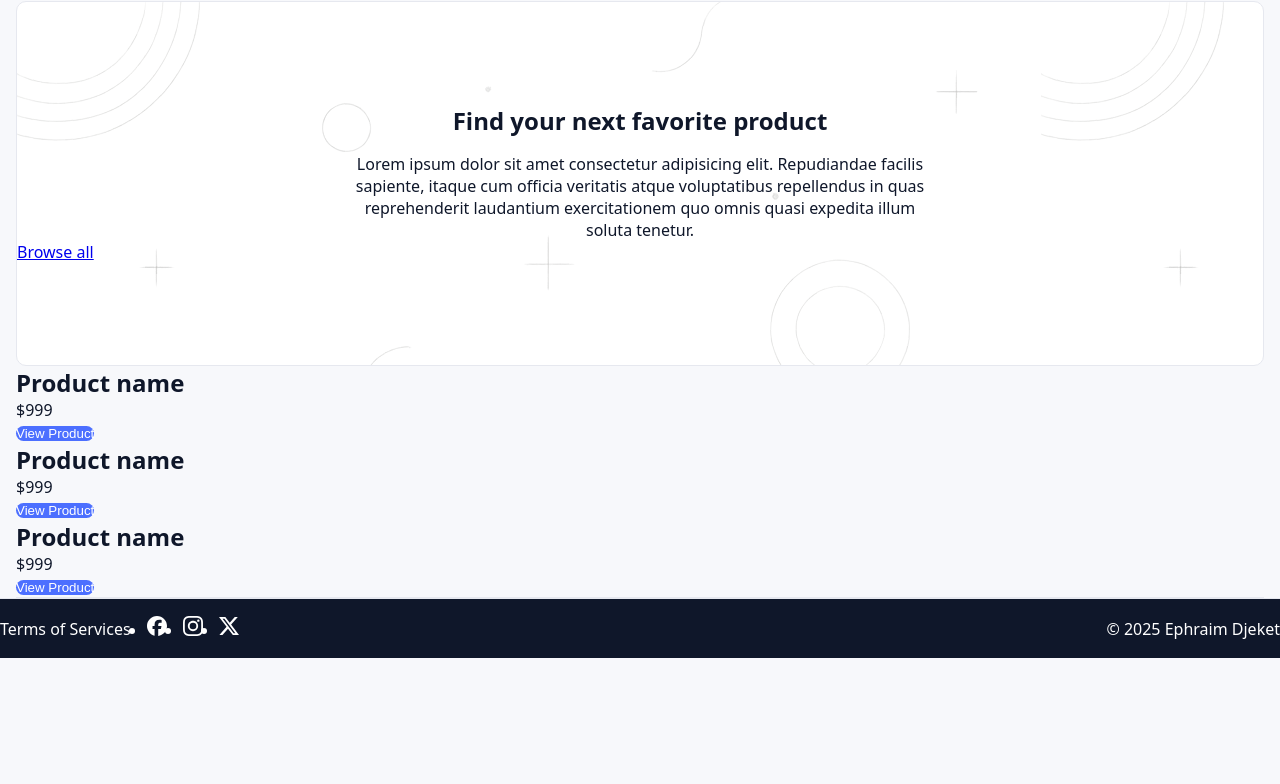
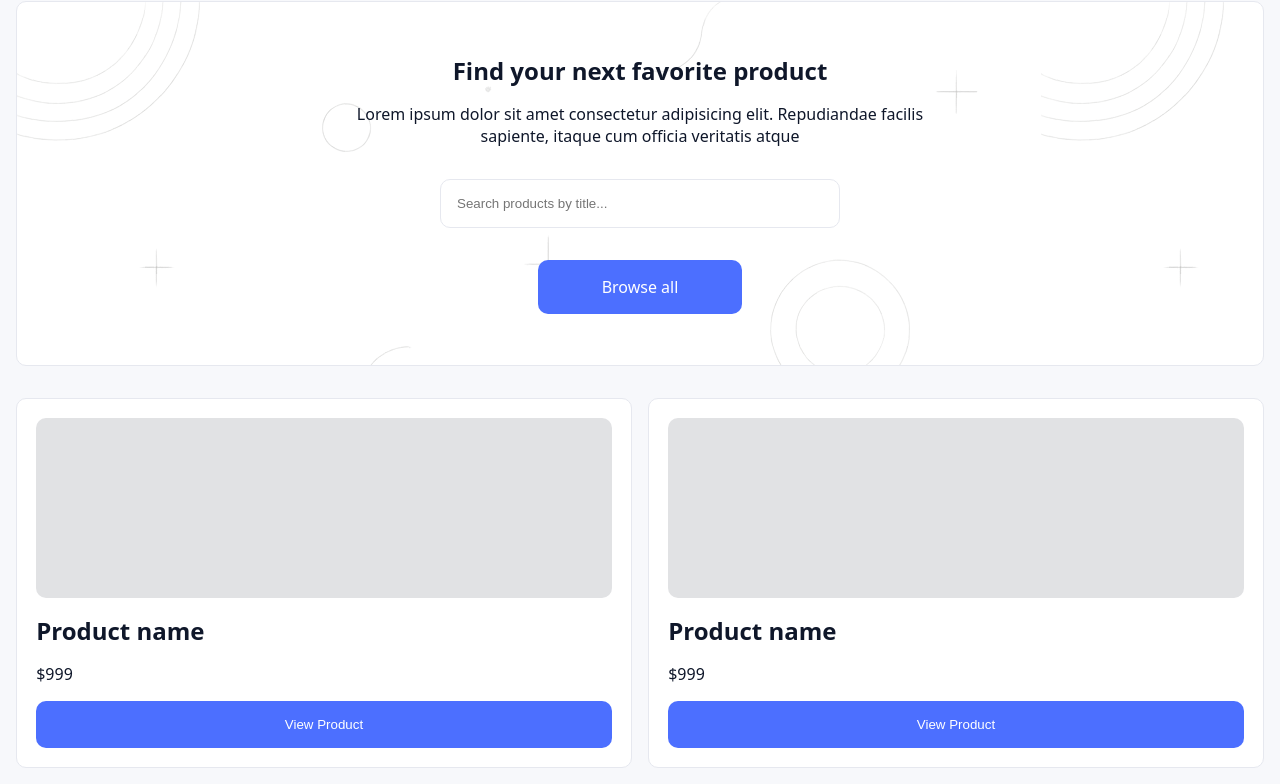
Before and after one commit to ephraimdjeket/lumen-eCom-store, a React (Vite) app: page / in a window 1280 px wide. Shown: the part 121-905 px from the top of the page. Before the commit the page ends 800 px from the top, so only its background shows below. Built offline with nearby package versions, Linux system fonts and the light colour scheme.

Commit message:
Improved the html structure

```diff
--- a/src/pages/Home/index.jsx
+++ b/src/pages/Home/index.jsx
@@ -1,4 +1,6 @@
 import h from "./Home.module.css";
+import Card from "../../components/Card";
+
 
 export default function Home() {
   return (
@@ -8,42 +10,18 @@ export default function Home() {
           <div className={h.herocontent}>
             <div>
               <h2>Find your next favorite product</h2>
-              <p>Lorem ipsum dolor sit amet consectetur adipisicing elit. Repudiandae facilis sapiente, itaque cum officia veritatis atque voluptatibus repellendus in quas reprehenderit laudantium exercitationem quo omnis quasi expedita illum soluta tenetur.</p></div>
+              <p>Lorem ipsum dolor sit amet consectetur adipisicing elit. Repudiandae facilis sapiente, itaque cum officia veritatis atque</p></div>
+            <input aria-label="search input" className={h.searchinput} id="search" type="search" placeholder="Search products by title..." />
+            <a href="#products" class={`${h.button} ${h.browseall}`}> Browse all</a>
           </div>
-          <a href="#products"> Browse all</a>
         </div>
-        <article className={`${h.card} ${h.firstcard}`}>
-          {/* <img src="" alt="" /> */}
-          <div className={h.imagedummy}></div>
-          <h2>Product name</h2>
-          <p>$999</p>
-          <button className={h.button}>View Product</button>
-        </article>
-        <article className={`${h.card} ${h.secondcard}`}>
-          {/* <img src="" alt="" /> */}
-          <div className={h.imagedummy}></div>
-          <h2>Product name</h2>
-          <p>$999</p>
-          <button className={h.button}>View Product</button>
-        </article>
-        <article className={`${h.card} ${h.thirdcard}`}>
-          {/* <img src="" alt="" /> */}
-          <div className={h.imagedummy}></div>
-          <h2>Product name</h2>
-          <p>$999</p>
-          <button className={h.button}>View Product</button>
-        </article>
-        <section className={h.products} id="products">
-          <div></div>
-          <div></div>
-          <div></div>
-          <div></div>
-          <div></div>
-          <div></div>
-          <div></div>
-          <div></div>
-          <div></div>
-          <div></div>
+        <section className={h.cardswrapper} id="products">
+          < Card />
+          < Card />
+          < Card />
+          < Card />
+          < Card />
+          < Card />
         </section>
       </section >
     </>
```
